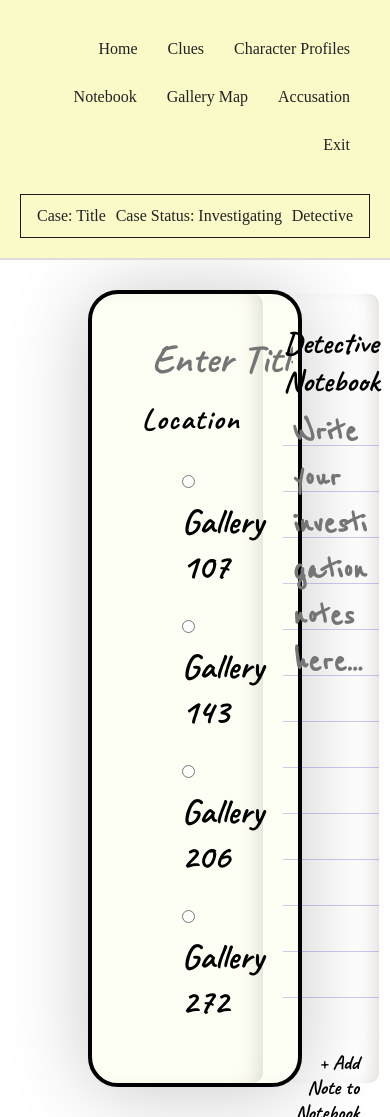
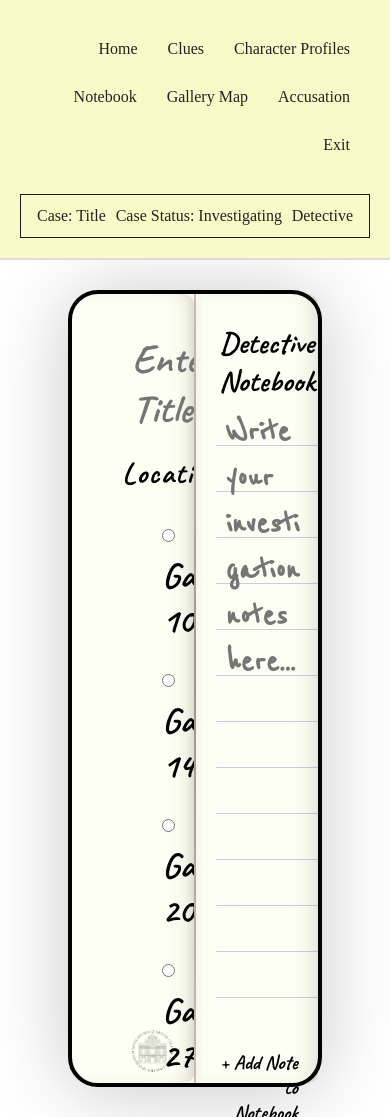
Before and after one commit to stanng66/cpan212-project-group-8, a Next.js app in the folder web/: page /notebook/create in a window 390 px wide. Built offline with nearby package versions, Linux system fonts and the light colour scheme.

Commit message:
format museum logo to be responsive when the window change size

```diff
--- a/web/app/notebook/create/page.js
+++ b/web/app/notebook/create/page.js
@@ -60,7 +60,7 @@ export default function CreateNotebookPage() {
                     <div>
 
 
-                        <input
+                        <textarea
                         className={styles.titleInput}
                             placeholder="Enter Title Here"
                             id="title"
@@ -118,6 +118,7 @@ export default function CreateNotebookPage() {
                                     />
                                     Gallery 272
                                 </label>
+
                             </div>
 
 
--- a/web/app/notebook/createNote.module.css
+++ b/web/app/notebook/createNote.module.css
@@ -1,13 +1,13 @@
 /* notebook container */
 .notebookPage {
-    min-height: 50vh;
+    min-height: 65vh;
     background-color: #FEFFF4;
     color: #000000;
     border: 4px black solid;
     box-shadow: 0 4px 80px rgba(0, 0, 0, 0.219);
     display:flex;
     flex-direction:row;
-    width:55vw;
+    width:65vw;
   border-radius:30px;
   display:flex;
   flex-direction:row;
@@ -31,6 +31,8 @@
 
 }
 .leftPage{
+            position: relative;
+    overflow: hidden;
 
     flex:1;
     display:flex;
@@ -48,11 +50,12 @@
         box-shadow: inset -14px 0 22px -12px rgba(60, 45, 30, 0.2);
 }
 .museumLogo{
-        position: relative;
-    top:130px;
-    right: 0;
-    width: 60%;
-    height: 60%;
+        position: absolute;
+    bottom: 10px;
+    right: 20px;
+    width: 35%;
+    aspect-ratio: 1 / 1;
+    max-width: 180px;
     background-image:
     url('/assets/characterImages/museumLogoBold.png');
     z-index: 1208;
```
